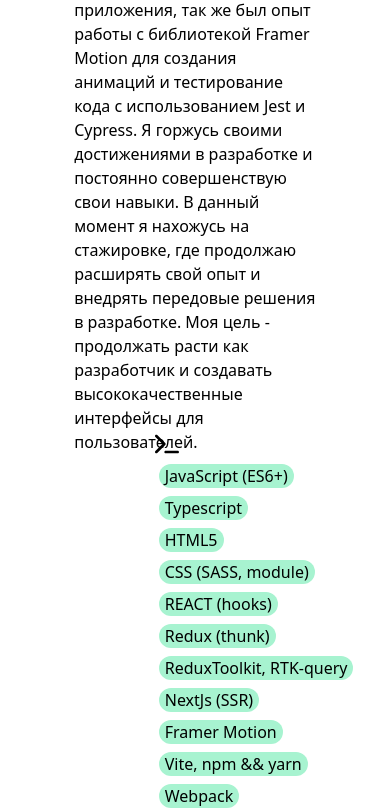
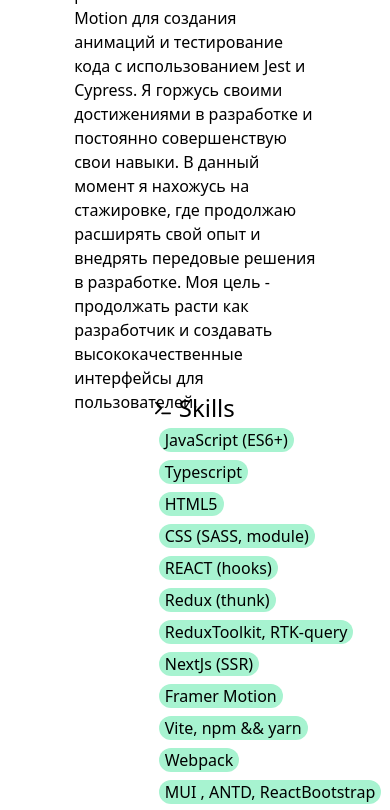
Before and after one commit to KseniaShepherd/AboutMe, a React (Vite) app: page / in a window 390 px wide. Shown: the part 1156-1966 px from the top of the page. Built offline with nearby package versions, Linux system fonts and the light colour scheme.

Commit message:
fixe animated

```diff
--- a/package.json
+++ b/package.json
@@ -19,6 +19,7 @@
     "framer-motion": "^10.16.2",
     "react": "^18.2.0",
     "react-dom": "^18.2.0",
+    "react-intersection-observer": "^9.5.2",
     "tailwindcss": "^3.3.3"
   },
   "devDependencies": {
--- a/src/components/AboutMe/AboutMe.tsx
+++ b/src/components/AboutMe/AboutMe.tsx
@@ -1,31 +1,51 @@
 import { FC, RefObject, useEffect, useRef, useState } from "react";
 import { FontAwesomeIcon } from "@fortawesome/react-fontawesome";
 import { faGithub, faTelegram } from "@fortawesome/free-brands-svg-icons";
-import { faAt } from "@fortawesome/free-solid-svg-icons";
-import { motion, useAnimation } from "framer-motion";
-import MySkills from "../MySkills/MySkills";
+import { faAt, faTerminal } from "@fortawesome/free-solid-svg-icons";
+import { AnimatePresence, motion, useAnimation } from "framer-motion";
+import {
+  faArrowUpRightFromSquare,
+  faChevronRight,
+} from "@fortawesome/free-solid-svg-icons";
 
 interface AboutMeProps {
   aboutMeRef: RefObject<HTMLDivElement>;
 }
 
+const items = [
+  "JavaScript (ES6+)",
+  "Typescript",
+  "HTML5",
+  "CSS (SASS, module)",
+  "REACT (hooks)",
+  "Redux (thunk)",
+  "ReduxToolkit, RTK-query",
+  "NextJs (SSR)",
+  "Framer Motion",
+  "Vite, npm && yarn",
+  "Webpack",
+  "MUI , ANTD, ReactBootstrap",
+  "Feature Sliced Design, ATOMIC-Design",
+  "Figma",
+  "I18next",
+  "StoryBook",
+  "Jest, React-testing-library, Cypress",
+];
+
 const AboutMe: FC<AboutMeProps> = ({ aboutMeRef }) => {
   const [screenWidth, setScreenWidth] = useState(window.innerWidth);
   const controls = useAnimation();
+  const controlsForSkills = useAnimation(); // Дополнительное управление анимацией для навыков
+  const [skillsVisible, setSkillsVisible] = useState(false); // Переменная для контроля видимости навыков
+
   const divRef = useRef<HTMLDivElement>(null);
   const mySkillsRef = useRef<HTMLDivElement>(null);
+
   useEffect(() => {
     const handleResize = () => {
       setScreenWidth(window.innerWidth);
     };
 
-    window.addEventListener("resize", handleResize);
-    handleResize();
-
-    return () => {
-      window.removeEventListener("resize", handleResize);
-    };
-  }, []);
     const checkScroll = () => {
       if (divRef.current) {
         const rect = divRef.current.getBoundingClientRect();
@@ -36,6 +56,9 @@
               duration: 0.5,
             },
           });
+
+          // Показываем навыки и запускаем анимацию для навыков
+          setSkillsVisible(true);
         } else {
           controls.start({
             y: 0,
@@ -43,24 +66,27 @@
               duration: 3,
             },
           });
+
+          // Скрываем навыки
+          setSkillsVisible(false);
         }
       }
     };
 
-  useEffect(() => {
+    window.addEventListener("resize", handleResize);
+    handleResize();
     window.addEventListener("scroll", checkScroll);
 
     return () => {
+      window.removeEventListener("resize", handleResize);
       window.removeEventListener("scroll", checkScroll);
     };
   }, []);
+
   return (
-    <div
-      style={{ margin: "0 auto", padding: "0 5%" }}
-      className="w-full h-full"
-    >
+    <div style={{ margin: "0 auto", padding: "0 5%" }} className="w-full h-full">
       <div className="mt-40 mb-8 flex flex-col md:mx-10 lg:mx-20 sm:mx-10">
-        <h1 className="xl:text-7xl lg:text-6xl md:text-5xl sm:text-4xl xs:text-4xl font-sans font-bold whitespace-normal mb-10">
+        <h1 className="xl:text-7xl lg:text-6xl md:text-5xl sm:text-4xl xs:text-4xl font-sans font-bold whitespace-normal">
           Pastukhova Ksenia
         </h1>
         <h2 className="xl:text-4xl lg:text-3xl md:text-2xl sm:text-2xl xs:text-2lg font-sans whitespace-normal mb-20">
@@ -97,19 +123,10 @@
 
       <h2 className="text-4xl font-bodoni mt-48">About Me</h2>
 
-      <div
-        className={`flex ${screenWidth <= 768 ? "flex-col items-center" : "flex-row"} gap-7 `}
-        ref={aboutMeRef}
-      >
+      <div className={`flex ${screenWidth <= 768 ? "flex-col items-center" : "flex-row"} gap-7 `} ref={aboutMeRef}>
         <div className={`${screenWidth <= 768 ? "w-3/4" : "w-full"} `}>
-       <motion.div
-          ref={divRef}
-          initial={{ y: 0, opacity: 1 }}
-          animate={controls}
-          className="flex flex-col"
-        >
-
-          <div >
+          <motion.div ref={divRef} initial={{ y: 0, opacity: 1 }} animate={controls} className="flex flex-col">
+            <div>
               Привет! Меня зовут Ксения, я начинающий frontend разработчик с
               фокусом на технологии React. Мой опыт включает в себя разработку
               интерфейсов с учетом принципов FSD, управление состоянием с помощью
@@ -128,7 +145,30 @@
         </div>
 
         <div className="w-1/4">
-        <MySkills mySkillsRef={mySkillsRef}/>
+          <div>
+            <div className={"flex gap-2 items-center"}>
+              <FontAwesomeIcon icon={faTerminal} className="h-4 w-4 " />
+              <p className="text-2xl">Skills</p>
+            </div>
+            <div className={`grid-flow-row gap-y-1.5`} ref={mySkillsRef}>
+              <ul>
+                <AnimatePresence>
+                  {items.map((item, index) => (
+                    <motion.li
+                      className={"text-s px-1.5 w-max inline-block bg-emerald-200 rounded-2xl m-1"}
+                      key={item}
+                      initial={{ opacity: 0, y: 0 }}
+                      animate={skillsVisible ? { opacity: 1, y: 0 } : { opacity: 0, y: -20 }}
+                      exit={{ opacity: 0, y: -20 }}
+                      transition={{ duration: 0.5, delay: skillsVisible ? index * 0.1 : 0 }}
+                    >
+                      {item}
+                    </motion.li>
+                  ))}
+                </AnimatePresence>
+              </ul>
+            </div>
+          </div>
         </div>
       </div>
     </div>
--- a/src/components/MyProjects/MyProjects.tsx
+++ b/src/components/MyProjects/MyProjects.tsx
@@ -7,7 +7,7 @@
 }
 const MyProjects: FC<MyProjectsProps> = ({ myProjectsRef }) => {
   return (
-    <div>
+    <div className={"flex flex-col max-w-screen-xl w-full	 mx-auto"}>
       <h2 className="text-4xl font-sans mt-48">My Projects</h2>
       <div className="flex place-content-around mt-20" ref={myProjectsRef}>
         <div>
--- a/src/components/MySkills/MySkills.tsx
+++ b/src/components/MySkills/MySkills.tsx
@@ -1,5 +1,5 @@
-import  { FC, RefObject} from "react";
-import { motion, AnimatePresence} from "framer-motion";
+import  { FC, RefObject, useEffect, useRef, useState } from "react";
+import { motion, AnimatePresence, useAnimation } from "framer-motion";
 import { FontAwesomeIcon } from "@fortawesome/react-fontawesome";
 import { faTerminal } from "@fortawesome/free-solid-svg-icons";
 interface MySkillsProps {
@@ -26,21 +26,24 @@
 ];
 
 const MySkills: FC<MySkillsProps> = ({ mySkillsRef }) => {
-  // const [screenWidth, setScreenWidth] = useState(window.innerWidth);
-  // useEffect(() => {
-  //   const handleResize = () => {
-  //     setScreenWidth(window.innerWidth);
-  //   };
+  const [screenWidth, setScreenWidth] = useState(window.innerWidth);
+  useEffect(() => {
+    const handleResize = () => {
+      setScreenWidth(window.innerWidth);
+    };
 
-  //   window.addEventListener("resize", handleResize);
-  //   handleResize();
+    window.addEventListener("resize", handleResize);
+    handleResize();
 
-  //   return () => {
-  //     window.removeEventListener("resize", handleResize);
-  //   };
-  // }, []);
+    return () => {
+      window.removeEventListener("resize", handleResize);
+    };
+  }, []);
   return (<div>
-         <FontAwesomeIcon icon={faTerminal} className="h-6 w-6 " />
+    <div className={"flex gap-2 items-center"}>
+         <FontAwesomeIcon icon={faTerminal} className="h-4 w-4 " />
+         <p className="text-2xl">Skills</p>
+         </div>
     <div className={`grid-flow-row gap-y-1.5`} ref={mySkillsRef}>
         <ul>
       <AnimatePresence>
```
Also changed, not shown: 2 other files (tests, documents, lock files or other folders). Lines whose indentation alone changed are shown as unchanged.
